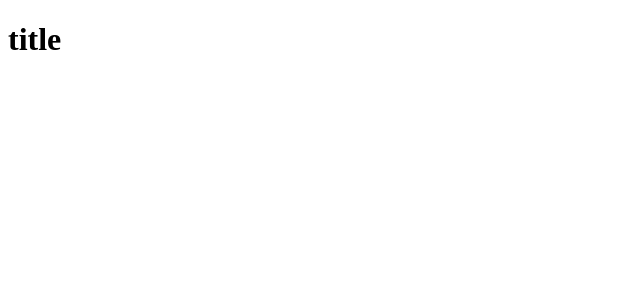
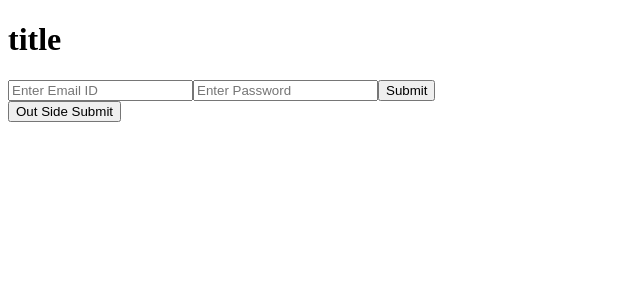
Before and after one commit to jitendrakumar0/my-app, an Angular app: page / in a window 1280 px wide. Shown: the top 300 px of the page, without its empty margins (0-640 px from the left). Built offline with nearby package versions, Linux system fonts and the light colour scheme.

Commit message:
#35 Template driven form

```diff
--- a/src/app/app.component.html
+++ b/src/app/app.component.html
@@ -1,2 +1,11 @@
 <h1>{{title}}</h1>
 <router-outlet></router-outlet>
+
+
+<form #loginForm="ngForm" (ngSubmit)="formSubmit(loginForm.value)">
+    <input type="email" name="email" placeholder="Enter Email ID" ngModel required="" />
+    <input type="password" name="password" placeholder="Enter Password" ngModel />
+    <button>Submit</button>
+</form>
+
+<button (click)="formSubmit(loginForm.controls['email'].status)">Out Side Submit</button>
--- a/src/app/app.component.ts
+++ b/src/app/app.component.ts
@@ -7,4 +7,9 @@ import { Component } from '@angular/core';
 })
 export class AppComponent {
   title = 'title';
+
+  formSubmit(data:any) {
+    console.info(data);
+  }
+
 }
--- a/src/app/app.module.ts
+++ b/src/app/app.module.ts
@@ -1,5 +1,6 @@
 import { NgModule } from '@angular/core';
 import { BrowserModule } from '@angular/platform-browser';
+import { FormsModule } from '@angular/forms';
 
 import { AppRoutingModule } from './app-routing.module';
 import { AppComponent } from './app.component';
@@ -10,7 +11,8 @@ import { AppComponent } from './app.component';
   ],
   imports: [
     BrowserModule,
-    AppRoutingModule
+    AppRoutingModule,
+    FormsModule
   ],
   providers: [],
   bootstrap: [AppComponent]
```
